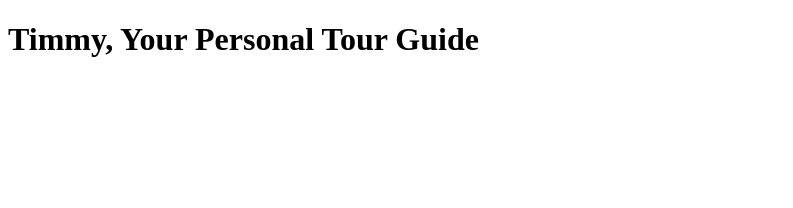
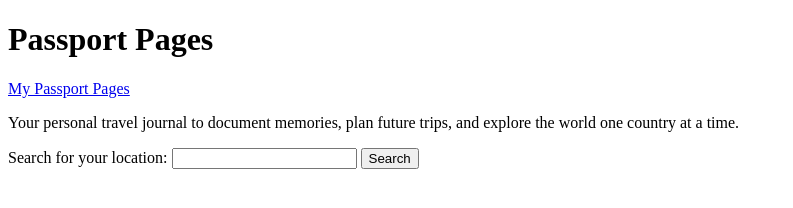
Before and after one commit to louiseka/passport-pages, a plain HTML site: page index.html in a window 1280 px wide. Shown: the whole page, without its empty margins (0-793 px from the left). Drawn offline with Linux system fonts and the light colour scheme.

Commit message:
Basic html form structure

```diff
--- a/index.html
+++ b/index.html
@@ -4,11 +4,30 @@
 <head>
     <meta charset="UTF-8">
     <meta name="viewport" content="width=device-width, initial-scale=1.0">
-    <title>Your Tour Guide</title>
+    <title>Passport Pages</title>
+    <link rel="preconnect" href="https://fonts.googleapis.com">
+    <link rel="preconnect" href="https://fonts.gstatic.com" crossorigin>
+    <link href="https://fonts.googleapis.com/css2?family=Montserrat:ital,wght@0,100..900;1,100..900&display=swap"
+        rel="stylesheet">
+    <link rel="icon" type="image/x-icon" href="./assets/earth-europe-solid-full.svg">
+    <link rel="stylesheet" href="style.css">
 </head>
 
 <body>
-    <h1>Timmy, Your Personal Tour Guide</h1>
+    <h1>Passport Pages</h1>
+    <a href="#">My Passport Pages</a>
+    <p>Your personal travel journal to document memories, plan future trips, and explore the world one country at a
+        time.</p>
+
+    <form>
+        <label for="search-input"> Search for your location:</label>
+        <input name="search-input" id="search-input" type="text" />
+        <button type="submit" id="search-btn">Search</button>
+    </form>
+
+    <section class="result-section" id="result-section">
+
+    </section>
 
 </body>
 <script type="module" src="./script.js"></script>
```
